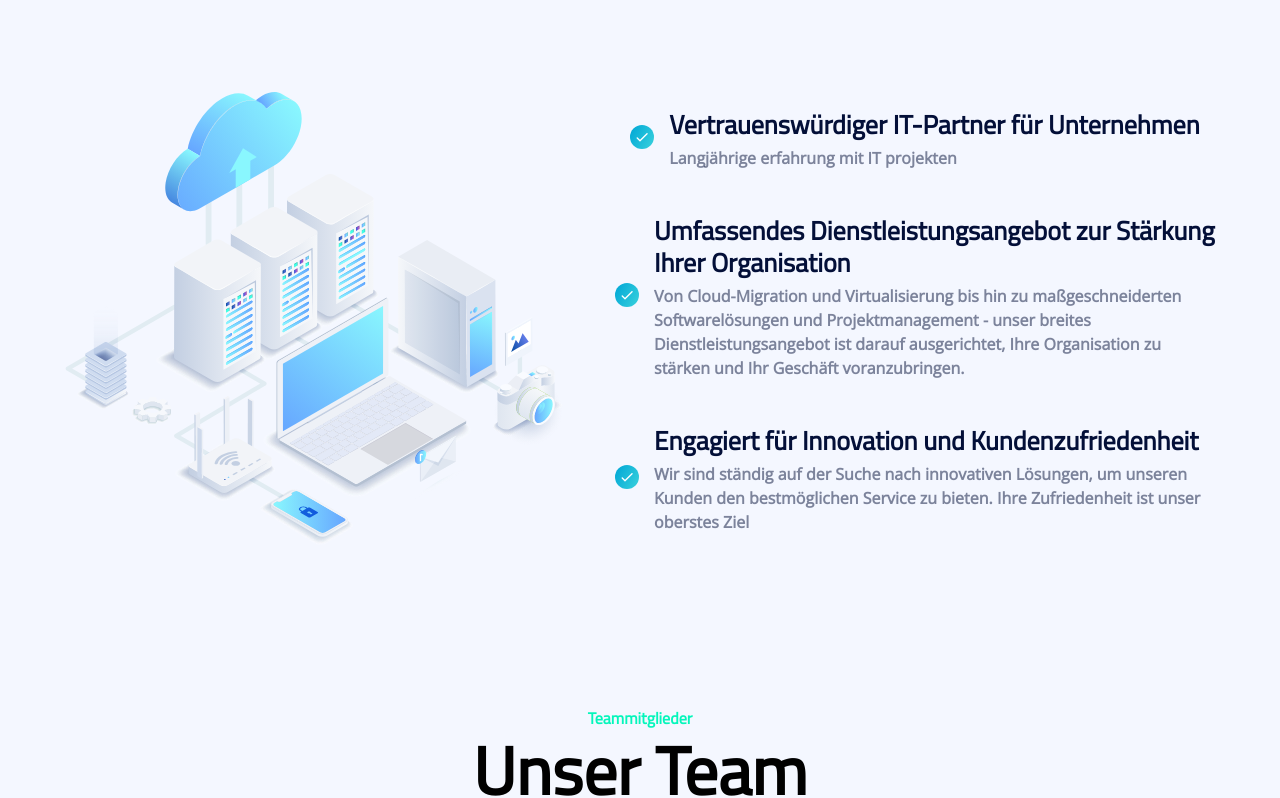
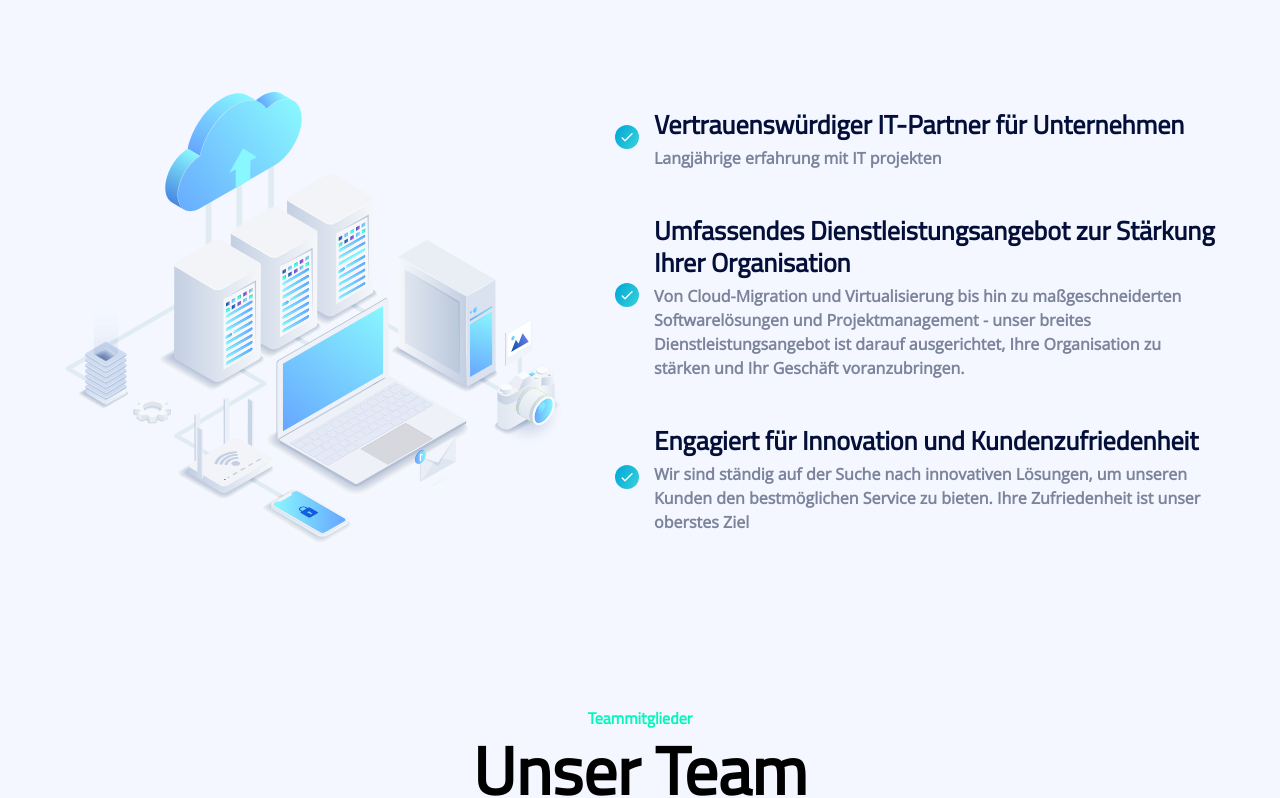
Before and after one commit to Nody2811/AlpineEdge, a React (Create React App) app: page / in a window 1280 px wide. Shown: the part 2238-3036 px from the top of the page. Built offline with nearby package versions, Linux system fonts and the light colour scheme; the HTML template or start-up script is replaced by a standard one.

Commit message:
tick-list responsive fix

```diff
--- a/src/components/TickList/Ticks.module.css
+++ b/src/components/TickList/Ticks.module.css
@@ -7,10 +7,11 @@
 .tick{
     display: flex;
     flex-direction: row;
-    justify-content: center;
+    justify-content: flex-start;
 }
 .tick > img{
     padding-right: 15px;
+    max-width: 40px;
 }
 .tick .info > h3{
     margin: 5px 0;
```
